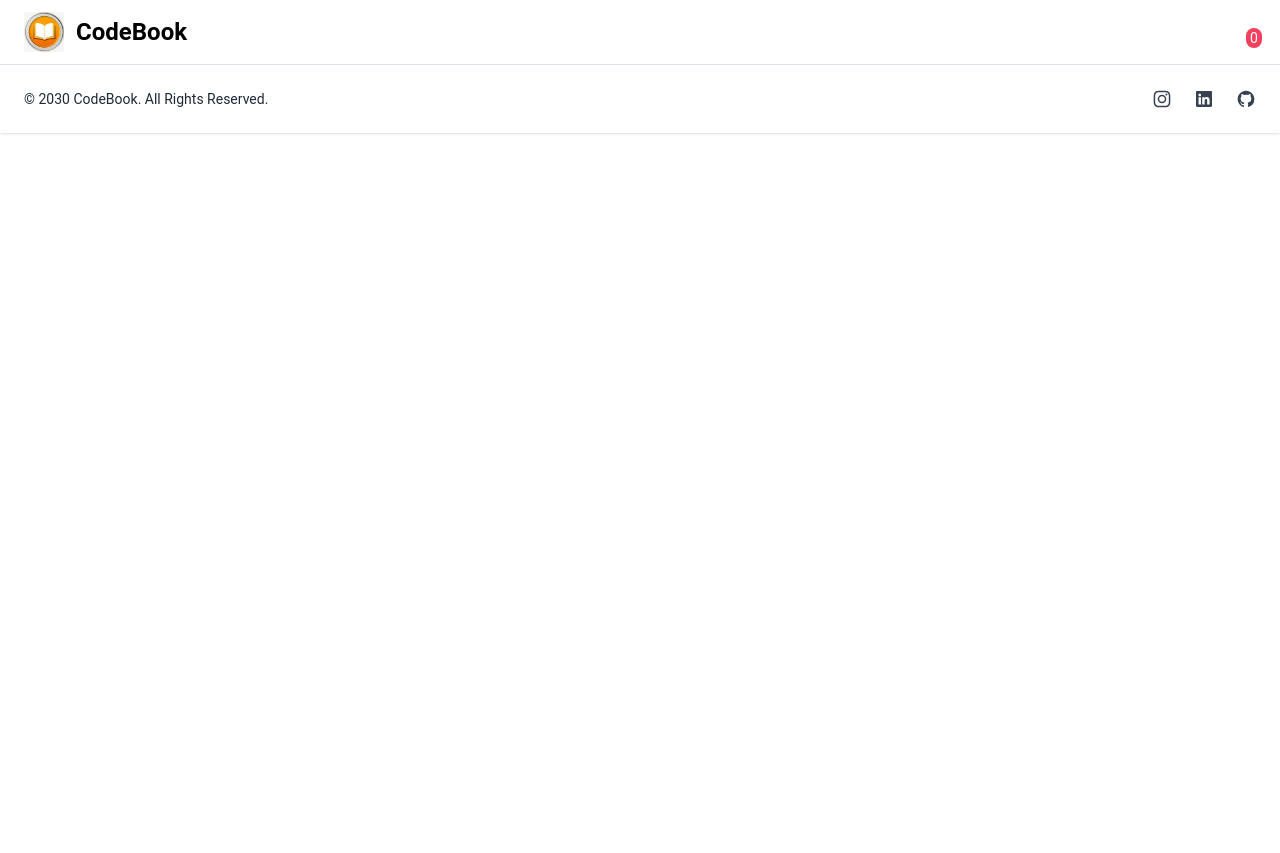
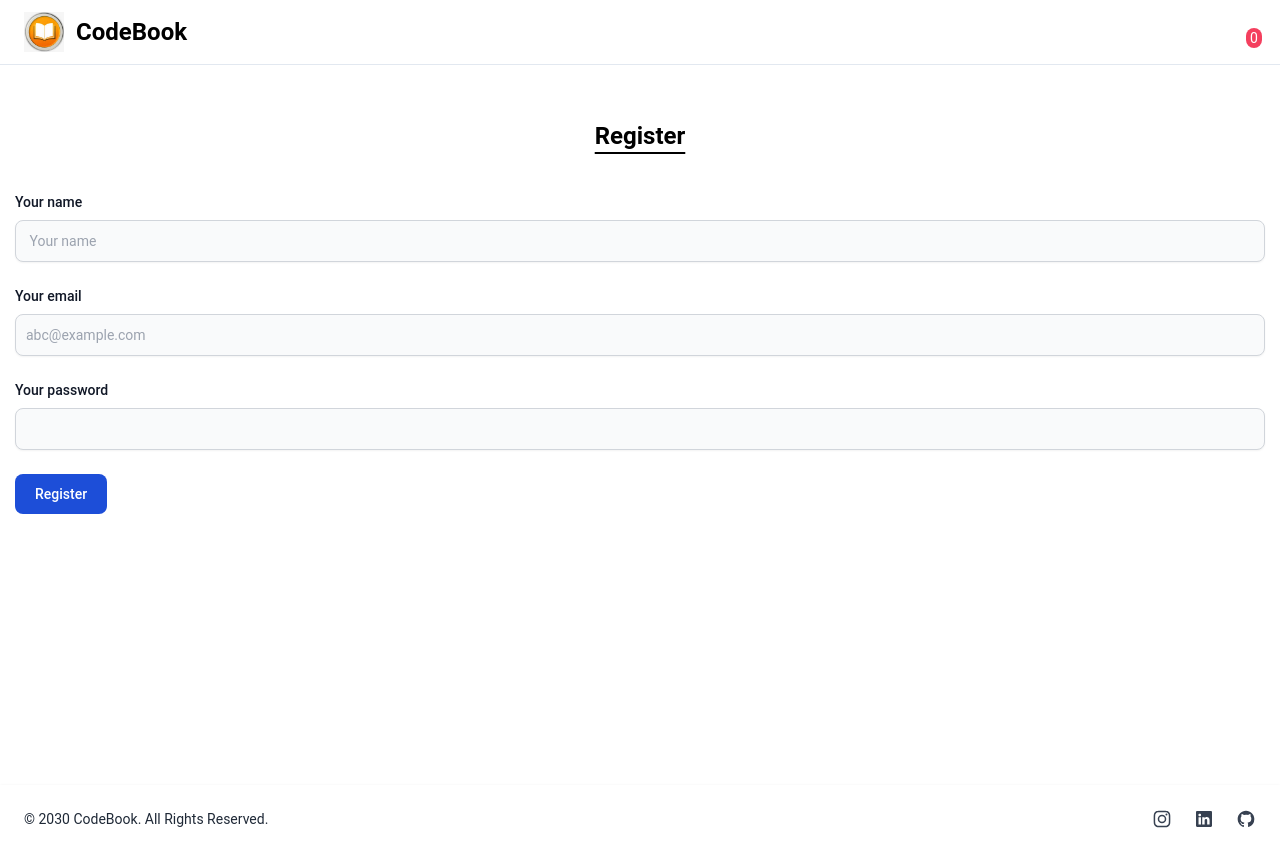
Before and after one commit to Kavin-Prakash-T/BookStore, a React (Create React App) app: page /register in a window 1280 px wide. Before the commit the page ends 800 px from the top, so only its background shows below. Built offline with nearby package versions, Linux system fonts and the light colour scheme.

Commit message:
register page

```diff
--- a/data/db.json
+++ b/data/db.json
@@ -237,8 +237,8 @@
       "best_seller": true
     }
   ],
-    "orders": [
-    ],
+  "orders": [],
   "users": [
+
   ]
 }
--- a/package.json
+++ b/package.json
@@ -38,7 +38,7 @@
     ]
   },
   "devDependencies": {
-    "json-server": "^1.0.0-beta.3",
+    "json-server": "^0.16.3",
     "json-server-auth": "^2.1.0",
     "tailwindcss": "^3.4.17"
   }
--- a/src/components/Layouts/Header.js
+++ b/src/components/Layouts/Header.js
@@ -36,7 +36,7 @@ export const Header = () => {
               </span>
             </Link>
             <span onClick={() => setDropDown(!dropDown)} className="bi bi-person-circle cursor-pointer text-2xl text-gray-700 dark:text-white"></span>
-            {dropDown && <DropdownLoggedIn />}
+            {dropDown && <DropdownLoggedOut />}
           </div>
         </div>
       </nav>
--- a/src/pages/Register.js
+++ b/src/pages/Register.js
@@ -1,17 +1,34 @@
 export const Register = () => {
+  async function handleRegister(event){
+    event.preventDefault();
+    const authDetail={
+      name:event.target.name.value,
+      email:event.target.email.value,
+      password:event.target.password.value
+    }
+    const requestOptions={
+      method:"POST",
+      headers:{"content-Type":"application/json"},
+      body:JSON.stringify(authDetail)
+    }
+    const response= await fetch("http://localhost:8000/register",requestOptions);
+    const data=await response.json();
+    console.log(data);
+
+  }
   return (
     <main>
       <section>
         <p className="text-2xl text-center font-semibold dark:text-slate-100 my-10 underline underline-offset-8">Register</p>
       </section>
-        <form>
+        <form onSubmit={handleRegister}>
         <div className="mb-6">
               <label htmlFor="name" className="block mb-2 text-sm font-medium text-gray-900 dark:text-gray-300">Your name</label>
-              <input type="name" id="name" className="shadow-sm bg-gray-50 border border-gray-300 text-gray-900 text-sm rounded-lg focus:ring-blue-500 focus:border-blue-500 block w-full p-2.5 dark:bg-gray-700 dark:border-gray-600 dark:placeholder-gray-400 dark:text-white dark:focus:ring-blue-500 dark:focus:border-blue-500 dark:shadow-sm-light" placeholder="Shubham Sarda" required autoComplete="off" />
+              <input type="name" id="name" className="shadow-sm bg-gray-50 border border-gray-300 text-gray-900 text-sm rounded-lg focus:ring-blue-500 focus:border-blue-500 block w-full p-2.5 dark:bg-gray-700 dark:border-gray-600 dark:placeholder-gray-400 dark:text-white dark:focus:ring-blue-500 dark:focus:border-blue-500 dark:shadow-sm-light" placeholder=" Your name" required autoComplete="off" />
           </div>
           <div className="mb-6">
               <label htmlFor="email" className="block mb-2 text-sm font-medium text-gray-900 dark:text-gray-300">Your email</label>
-              <input type="email" id="email" className="shadow-sm bg-gray-50 border border-gray-300 text-gray-900 text-sm rounded-lg focus:ring-blue-500 focus:border-blue-500 block w-full p-2.5 dark:bg-gray-700 dark:border-gray-600 dark:placeholder-gray-400 dark:text-white dark:focus:ring-blue-500 dark:focus:border-blue-500 dark:shadow-sm-light" placeholder="shubham@example.com" required autoComplete="off" />
+              <input type="email" id="email" className="shadow-sm bg-gray-50 border border-gray-300 text-gray-900 text-sm rounded-lg focus:ring-blue-500 focus:border-blue-500 block w-full p-2.5 dark:bg-gray-700 dark:border-gray-600 dark:placeholder-gray-400 dark:text-white dark:focus:ring-blue-500 dark:focus:border-blue-500 dark:shadow-sm-light" placeholder="abc@example.com" required autoComplete="off" />
           </div>
           <div className="mb-6">
               <label htmlFor="password" className="block mb-2 text-sm font-medium text-gray-900 dark:text-gray-300">Your password</label>
--- a/src/pages/index.js
+++ b/src/pages/index.js
@@ -1,3 +1,5 @@
 export { HomePage } from "./Home/HomePage";
 export { ProductsList } from "./Products/ProductsList";
-export { ProductDetail } from "./ProductDetail"
+export { ProductDetail } from "./ProductDetail";
+export { Login } from "./Login";
+export { Register } from "./Register";
--- a/src/routes/AllRoutes.js
+++ b/src/routes/AllRoutes.js
@@ -1,7 +1,5 @@
 import { Routes, Route } from "react-router-dom";
-import { HomePage, ProductsList, ProductDetail } from "../pages";
-
-
+import { HomePage, ProductsList, ProductDetail, Login, Register } from "../pages";
 
 export const AllRoutes = () => {
   return (
@@ -10,7 +8,9 @@ export const AllRoutes = () => {
         <Route path="/" element={<HomePage />} />
         <Route path="/products" element={<ProductsList />} />
         <Route path="/products/:id" element={<ProductDetail />} />
+        <Route path="/login" element={<Login />} />
+        <Route path="/register" element={<Register />} />
       </Routes>
     </>
-  )
-}
+  );
+};
```
Also changed, not shown: 1 other file (tests, documents, lock files or other folders). Lines whose indentation alone changed are shown as unchanged.
